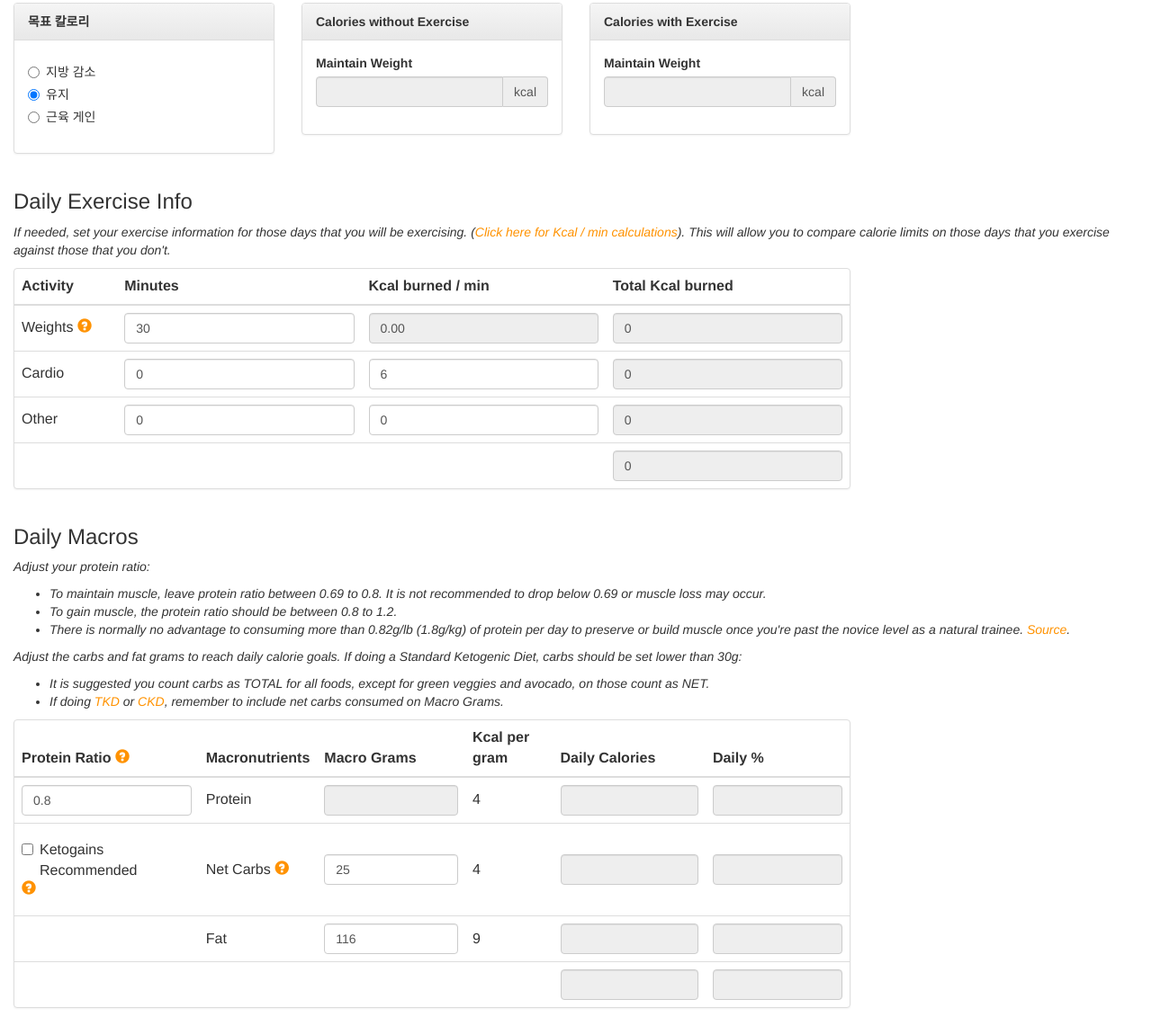
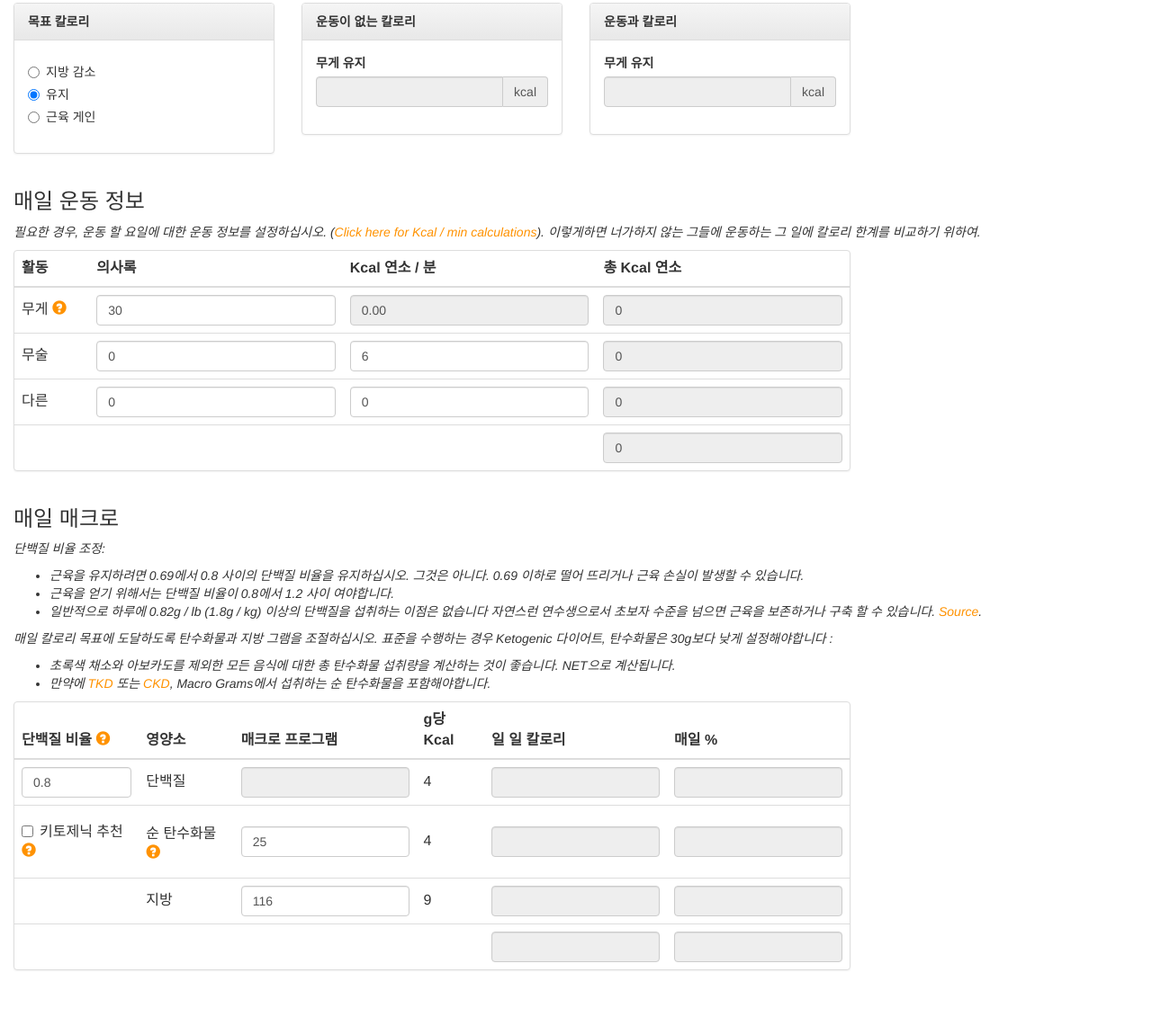
Before and after one commit to rlfud3119/kecalcko, a plain HTML site: page index.html in a window 1280 px wide. Shown: the part 876-2017 px from the top of the page at 90% size. After the commit the page ends 1975 px from the top, so only its background shows below. Drawn offline with nearby package versions, Linux system fonts and the light colour scheme.

Commit message:
번역 ver 5

```diff
--- a/index.html
+++ b/index.html
@@ -559,14 +559,14 @@ TDEE 수동 설정 <span class="glyphicon glyphicon-question-sign" data-toggle="
 </div>
 </div>
 <div class="form-group hide_deficit" style="display: none;">
- <label for="">Calorie Deficit</label>
+ <label for="">칼로리 결핍</label>
 <div class="input-group">
 <input type="number" class="form-control" id="i_caldeficit" value="10">
 <div class="input-group-addon">%</div>
 </div>
 </div>
 <div class="form-group hide_surplus" style="display: none;">
-<label for="">Calorie Surplus</label>
+<label for="">칼로리 잉여</label>
 <div class="input-group">
 <input type="number" class="form-control" id="i_calsurplus" value="15">
 <div class="input-group-addon">%</div>
@@ -578,25 +578,25 @@ TDEE 수동 설정 <span class="glyphicon glyphicon-question-sign" data-toggle="
 </div>
 <div class="col-lg-3 col-md-4">
 <div class="panel panel-default">
-<div class="panel-heading"><strong>Calories without Exercise</strong></div>
+<div class="panel-heading"><strong>운동이 없는 칼로리</strong></div>
 <div class="panel-body">
 <div class="form">
 <div class="form-group hide_deficit" style="display: none;">
-<label for="">Lose Fat</label>
+<label for="">지방 감소</label>
 <div class="input-group">
 <input type="number" class="form-control" id="o_lose1" disabled="">
 <div class="input-group-addon">kcal</div>
 </div>
 </div>
 <div class="form-group hide_maintain">
-<label for="">Maintain Weight</label>
+<label for="">무게 유지</label>
 <div class="input-group">
 <input type="number" class="form-control" id="o_maintain1" disabled="">
 <div class="input-group-addon">kcal</div>
 </div>
 </div>
 <div class="form-group hide_surplus" style="display: none;">
-<label for="">Gain Muscle</label>
+<label for="">근육 게인</label>
 <div class="input-group">
 <input type="number" class="form-control" id="o_gain1" disabled="">
 <div class="input-group-addon">kcal</div>
@@ -608,25 +608,25 @@ TDEE 수동 설정 <span class="glyphicon glyphicon-question-sign" data-toggle="
 </div>
 <div class="col-lg-3 col-md-4">
 <div class="panel panel-default">
-<div class="panel-heading"><strong>Calories with Exercise</strong></div>
+<div class="panel-heading"><strong>운동과 칼로리</strong></div>
 <div class="panel-body">
 <div class="form">
 <div class="form-group hide_deficit" style="display: none;">
-<label for="">Lose Fat</label>
+<label for="">지방 감소</label>
 <div class="input-group">
 <input type="number" class="form-control" id="o_lose2" disabled="">
 <div class="input-group-addon">kcal</div>
 </div>
 </div>
 <div class="form-group hide_maintain">
-<label for="">Maintain Weight</label>
+<label for="">무게 유지</label>
 <div class="input-group">
 <input type="number" class="form-control" id="o_maintain2" disabled="">
 <div class="input-group-addon">kcal</div>
 </div>
  </div>
 <div class="form-group hide_surplus" style="display: none;">
-<label for="">Gain Muscle</label>
+<label for="">근육 게인</label>
 <div class="input-group">
 <input type="number" class="form-control" id="o_gain2" disabled="">
 <div class="input-group-addon">kcal</div>
@@ -643,11 +643,11 @@ TDEE 수동 설정 <span class="glyphicon glyphicon-question-sign" data-toggle="
 
 <div class="row">
 <div class="col-md-12">
-<h3>Daily Exercise Info</h3>
-<p class="section-help">If needed, set your exercise information for those days that you will be exercising.
+<h3>매일 운동 정보</h3>
+<p class="section-help">필요한 경우, 운동 할 요일에 대한 운동 정보를 설정하십시오.
 (<a href="//www.healthstatus.com/calculate/cbc" target="_blank">Click here for Kcal / min
-calculations</a>). This will allow you
-to compare calorie limits on those days that you exercise against those that you don't.</p>
+calculations</a>). 이렇게하면
+너가하지 않는 그들에 운동하는 그 일에 칼로리 한계를 비교하기 위하여.</p>
 <div class="row">
 <div class="col-lg-9 col-md-12">
 <div class="panel panel-default">
@@ -655,27 +655,27 @@ to compare calorie limits on those days that you exercise against those that you
 <table class="table table-hover">
 <thead>
 <tr>
-<th>Activity</th>
-<th>Minutes</th>
-<th>Kcal burned / min</th>
-<th>Total Kcal burned</th>
+<th>활동</th>
+<th>의사록</th>
+<th>Kcal 연소 / 분</th>
+<th>총 Kcal 연소</th>
 </tr>
 </thead>
 <tbody>
 <tr>
-<td>Weights <span class="glyphicon glyphicon-question-sign" data-toggle="popover" data-html="true" data-placement="top" data-content="Actual time spent lifting weights, rest does not count." data-original-title="" title=""></span></td>
+<td>무게 <span class="glyphicon glyphicon-question-sign" data-toggle="popover" data-html="true" data-placement="top" data-content="Actual time spent lifting weights, rest does not count." data-original-title="" title=""></span></td>
 <td><input type="number" id="i_weightmins" class="form-control" value="30"></td>
 <td><input type="number" id="i_weightcalmin" class="form-control" value="0" disabled=""></td>
 <td><input type="number" id="o_weightcaltot" class="form-control" disabled=""></td>
 </tr>
 <tr>
-<td>Cardio</td>
+<td>무술</td>
 <td><input type="number" id="i_cardiomins" class="form-control" value="0"></td>
 <td><input type="number" id="i_cardiocalmin" class="form-control" value="6"></td>
 <td><input type="number" id="o_cardiocaltot" class="form-control" disabled=""></td>
 </tr>
 <tr>
-<td>Other</td>
+<td>다른</td>
 <td><input type="number" id="i_othermins" class="form-control" value="0"></td>
 <td><input type="number" id="i_othercalmin" class="form-control" value="0"></td>
 <td><input type="number" id="o_othercaltot" class="form-control" disabled=""></td>
@@ -698,27 +698,27 @@ to compare calorie limits on those days that you exercise against those that you
 
 <div class="row">
 <div class="col-md-12">
-<h3>Daily Macros</h3>
-<p class="section-help">Adjust your protein ratio:</p>
+<h3>매일 매크로</h3>
+<p class="section-help">단백질 비율 조정:</p>
 <ul class="section-help">
-<li class="DELhide_maintain">To maintain muscle, leave protein ratio between 0.69 to 0.8. It is not
-recommended to drop below 0.69 or muscle loss may occur.
+<li class="DELhide_maintain">근육을 유지하려면 0.69에서 0.8 사이의 단백질 비율을 유지하십시오. 그것은 아니다.
+0.69 이하로 떨어 뜨리거나 근육 손실이 발생할 수 있습니다.
 </li>
-<li class="DELhide_surplus">To gain muscle, the protein ratio should be between 0.8 to 1.2.
+<li class="DELhide_surplus">근육을 얻기 위해서는 단백질 비율이 0.8에서 1.2 사이 여야합니다.
 </li>
-<li class="">There is normally no advantage to consuming more than 0.82g/lb (1.8g/kg) of protein per day
-to preserve or build muscle once you're past the novice level as a natural trainee. <a href="//bayesianbodybuilding.com/the-myth-of-1glb-optimal-protein-intake-for-bodybuilders/">Source</a>.
+<li class="">일반적으로 하루에 0.82g / lb (1.8g / kg) 이상의 단백질을 섭취하는 이점은 없습니다
+자연스런 연수생으로서 초보자 수준을 넘으면 근육을 보존하거나 구축 할 수 있습니다. <a href="//bayesianbodybuilding.com/the-myth-of-1glb-optimal-protein-intake-for-bodybuilders/">Source</a>.
 </li>
 </ul>
-<p class="section-help">Adjust the carbs and fat grams to reach daily calorie goals. If doing a Standard
-Ketogenic Diet, carbs should be set lower than 30g:</p>
+<p class="section-help">매일 칼로리 목표에 도달하도록 탄수화물과 지방 그램을 조절하십시오. 표준을 수행하는 경우
+Ketogenic 다이어트, 탄수화물은 30g보다 낮게 설정해야합니다 :</p>
 <ul class="section-help">
-<li>It is suggested you count carbs as TOTAL for all foods, except for green veggies and avocado, on
-those count as NET.
+<li>초록색 채소와 아보카도를 제외한 모든 음식에 대한 총 탄수화물 섭취량을 계산하는 것이 좋습니다.
+NET으로 계산됩니다.
 </li>
-<li>If doing <a href="//www.ruled.me/targeted-ketogenic-diet-indepth-look/" target="_blank">TKD</a>
-or <a href="//www.ruled.me/cyclical-ketogenic-diet-indepth-look/" target="_blank">CKD</a>,
-remember to include net carbs consumed on Macro Grams.
+<li>만약에 <a href="//www.ruled.me/targeted-ketogenic-diet-indepth-look/" target="_blank">TKD</a>
+또는 <a href="//www.ruled.me/cyclical-ketogenic-diet-indepth-look/" target="_blank">CKD</a>,
+Macro Grams에서 섭취하는 순 탄수화물을 포함해야합니다.
 </li>
 </ul>
 <div class="row">
@@ -728,19 +728,19 @@ remember to include net carbs consumed on Macro Grams.
 <table class="table table-hover">
 <thead>
 <tr>
-<th>Protein Ratio <span class="glyphicon glyphicon-question-sign" data-toggle="popover" data-html="true" data-placement="top" data-content="Number of grams per lb of lean body mass. Recommendation is 1." data-original-title="" title=""></span>
+<th>단백질 비율 <span class="glyphicon glyphicon-question-sign" data-toggle="popover" data-html="true" data-placement="top" data-content="마른 체질량 1 파운드 당 그램 수. 권장 사항은 1입니다." data-original-title="" title=""></span>
 </th>
-<th>Macronutrients</th>
-<th>Macro Grams</th>
-<th>Kcal per gram</th>
-<th>Daily Calories</th>
-<th>Daily %</th>
+<th>영양소</th>
+<th>매크로 프로그램</th>
+<th>g당 Kcal</th>
+<th>일 일 칼로리</th>
+<th>매일 %</th>
 </tr>
 </thead>
 <tbody>
 <tr>
 <td><input type="number" id="i_ratio" class="form-control" value="0.8" step="0.01" max="1.2" min="0.69"></td>
-<td>Protein</td>
+<td>단백질</td>
 <td><input type="number" id="o_proteinmacro" class="form-control" disabled=""></td>
 <td>4</td>
 <td><input type="number" id="o_proteincals" class="form-control" disabled=""></td>
@@ -751,11 +751,11 @@ remember to include net carbs consumed on Macro Grams.
 <div class="form">
 <div class="form-group">
 <div class="checkbox"><label><input type="checkbox" id="kgrecommended" name="kgrecommended" value="0">
-Ketogains Recommended</label> <span class="glyphicon glyphicon-question-sign" data-toggle="popover" data-html="true" data-placement="top" data-content="1.0g protein / Lean Lb Bodyweight" data-original-title="" title=""></span></div>
+키토제닉 추천</label> <span class="glyphicon glyphicon-question-sign" data-toggle="popover" data-html="true" data-placement="top" data-content="1.0g 단백질 / Lean Lb Bodyweight" data-original-title="" title=""></span></div>
 </div>
 </div>
 </td>
-<td>Net Carbs <span class="glyphicon glyphicon-question-sign" data-toggle="popover" data-html="true" data-placement="top" data-content="Net Carbs = Total Carbs - Fiber." data-original-title="" title=""></span></td>
+<td>순 탄수화물 <span class="glyphicon glyphicon-question-sign" data-toggle="popover" data-html="true" data-placement="top" data-content="순 탄수화물 = 총 탄수화물 - 섬유." data-original-title="" title=""></span></td>
 <td><input type="number" id="i_carbmacro" class="form-control" value="25"></td>
 <td>4</td>
 <td><input type="number" id="o_carbcals" class="form-control" disabled=""></td>
@@ -763,7 +763,7 @@ Ketogains Recommended</label> <span class="glyphicon glyphicon-question-sign" da
 </tr>
 <tr>
 <td></td>
-<td>Fat</td>
+<td>지방</td>
 <td><input type="number" id="i_fatmacro" class="form-control" value="116"></td>
 <td>9</td>
 <td><input type="number" id="o_fatcals" class="form-control" disabled=""></td>
```
